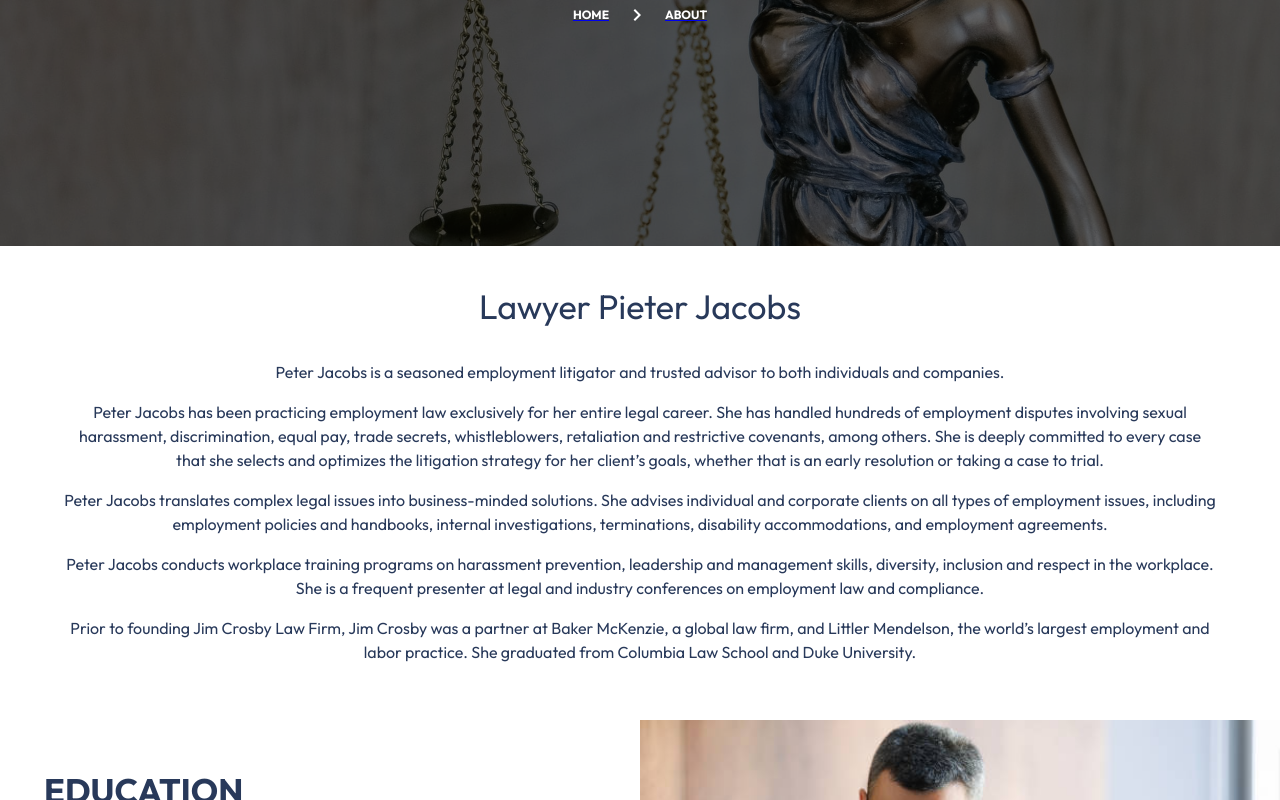
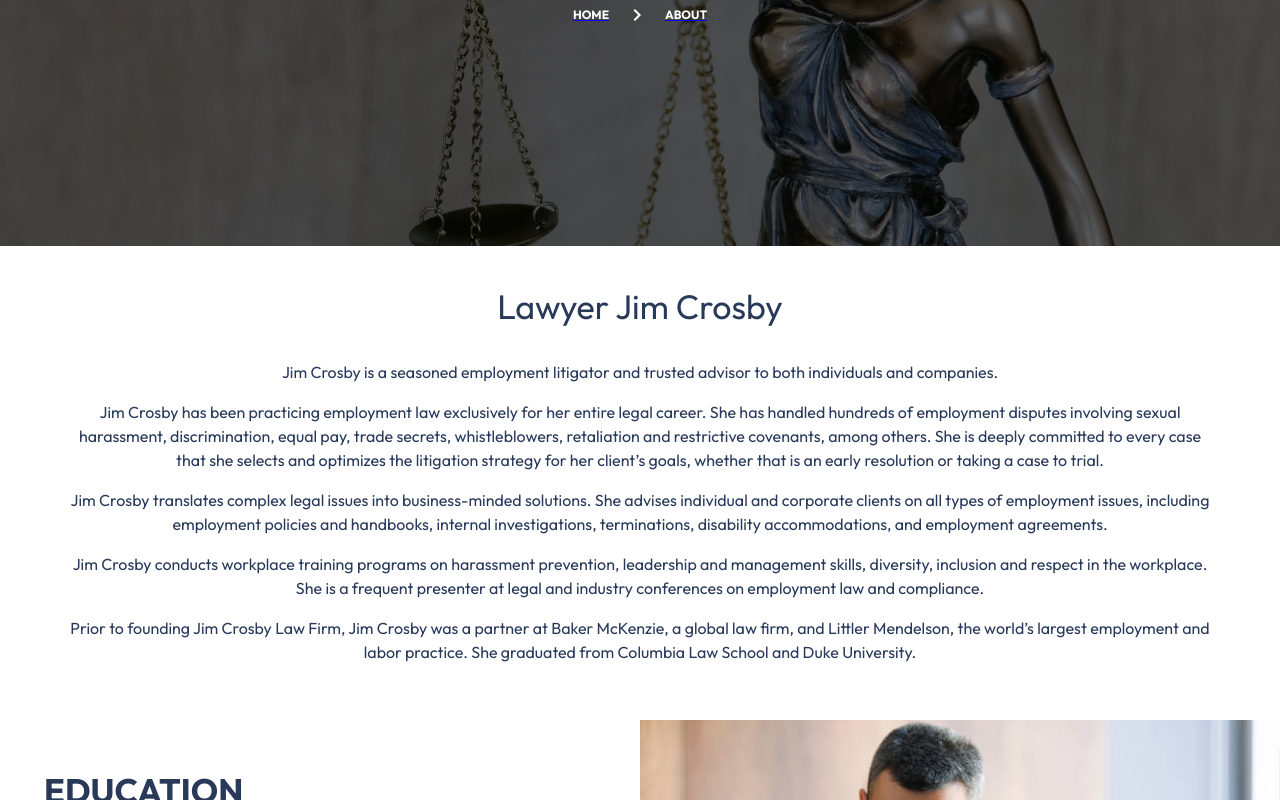
Before and after one commit to stanleyHayes/jimcrosbylawfirm, a React (Create React App) app: page /about in a window 1280 px wide. Shown: the part 411-1211 px from the top of the page. Built offline with nearby package versions, Linux system fonts and the light colour scheme.

Commit message:
Fix data

```diff
--- a/src/pages/about/about-page.js
+++ b/src/pages/about/about-page.js
@@ -19,28 +19,28 @@ const AboutPage = () => {
             <Box sx={{py: 5, backgroundColor: 'background.paper'}}>
                 <Container>
                     <Typography variant="h4" sx={{color: 'text.primary', mb: 4}} align="center">
-                        Lawyer Pieter Jacobs
+                        Lawyer Jim Crosby
                     </Typography>
                     <Typography variant="body1" sx={{color: 'text.primary', mb: 2}} align="center">
-                        Peter Jacobs is a seasoned employment litigator and trusted advisor to both individuals and
+                        Jim Crosby is a seasoned employment litigator and trusted advisor to both individuals and
                         companies.
                     </Typography>
                     <Typography variant="body1" sx={{color: 'text.primary', mb: 2}} align="center">
-                        Peter Jacobs has been practicing employment law exclusively for her entire legal career. She has
+                        Jim Crosby has been practicing employment law exclusively for her entire legal career. She has
                         handled hundreds of employment disputes involving sexual harassment, discrimination, equal pay,
                         trade secrets, whistleblowers, retaliation and restrictive covenants, among others. She is
                         deeply committed to every case that she selects and optimizes the litigation strategy for her
                         client’s goals, whether that is an early resolution or taking a case to trial.
                     </Typography>
                     <Typography variant="body1" sx={{color: 'text.primary', mb: 2}} align="center">
-                        Peter Jacobs translates complex legal issues into business-minded solutions. She advises
+                        Jim Crosby translates complex legal issues into business-minded solutions. She advises
                         individual
                         and corporate clients on all types of employment issues, including employment policies and
                         handbooks, internal investigations, terminations, disability accommodations, and employment
                         agreements.
                     </Typography>
                     <Typography variant="body1" sx={{color: 'text.primary', mb: 2}} align="center">
-                        Peter Jacobs conducts workplace training programs on harassment prevention, leadership and
+                        Jim Crosby conducts workplace training programs on harassment prevention, leadership and
                         management skills, diversity, inclusion and respect in the workplace. She is a frequent
                         presenter at legal and industry conferences on employment law and compliance.
                     </Typography>
```
Also changed, not shown: 1 other file (tests, documents, lock files or other folders).
